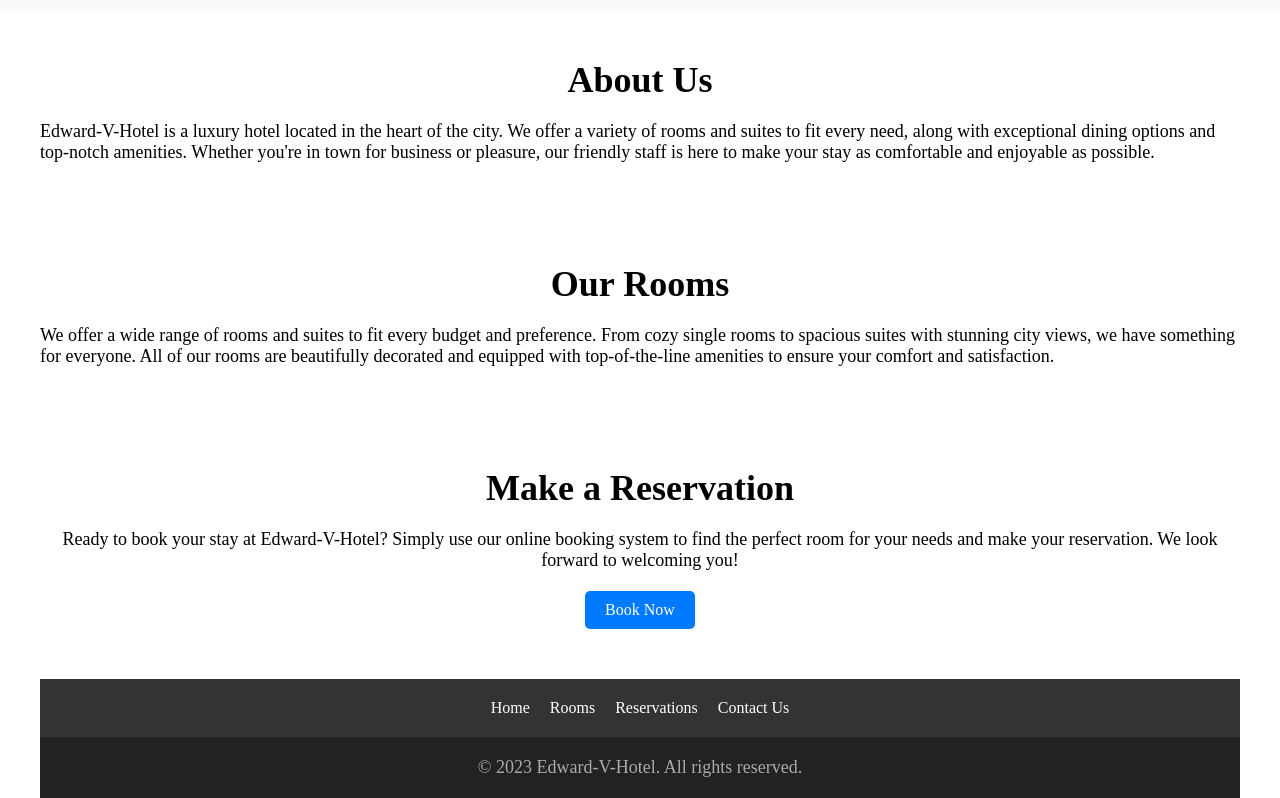
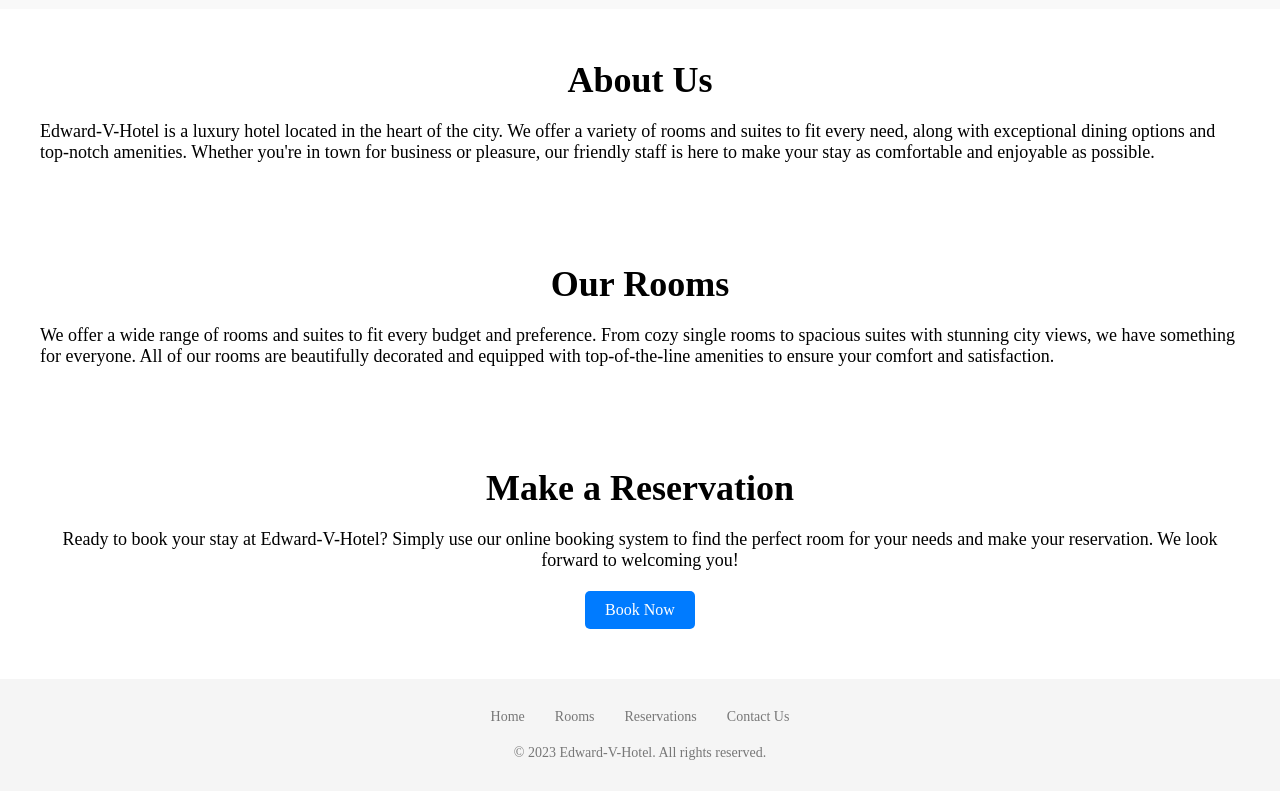
Before and after one commit to Brandon-Jeremy/Edward-V-Hotel, an Angular app in the folder site/resources/frontend/angular/: page /home in a window 1280 px wide. Shown: the part 330-1128 px from the top of the page. Built offline with nearby package versions, Linux system fonts and the light colour scheme.

Commit message:
added footer component

```diff
--- a/site/resources/frontend/angular/src/app/app.component.html
+++ b/site/resources/frontend/angular/src/app/app.component.html
@@ -1,2 +1,3 @@
 <app-header></app-header>
 <router-outlet></router-outlet>
+<app-footer></app-footer>
--- a/site/resources/frontend/angular/src/app/app.module.ts
+++ b/site/resources/frontend/angular/src/app/app.module.ts
@@ -7,6 +7,7 @@ import { UserRegistrationComponent } from './user-registration/user-registration
 import { HomeComponent } from './home/home.component';
 import { HttpClientModule } from '@angular/common/http';
 import { HeaderComponent } from './header/header.component';
+import { FooterComponent } from './footer/footer.component';
 
 
 
@@ -16,7 +17,8 @@ import { HeaderComponent } from './header/header.component';
     HomeComponent,
     UserLoginComponent,
     UserRegistrationComponent,
-    HeaderComponent
+    HeaderComponent,
+    FooterComponent
   ],
   imports: [
     BrowserModule,
--- /dev/null
+++ b/site/resources/frontend/angular/src/app/footer/footer.component.css
@@ -0,0 +1,42 @@
+.site-footer {
+    background-color: #f5f5f5;
+    padding: 30px 0;
+    text-align: center;
+    font-size: 14px;
+    color: #777;
+  }
+
+  .container {
+    max-width: 1200px;
+    margin: 0 auto;
+  }
+
+  .footer-nav {
+    margin-bottom: 20px;
+  }
+
+  .footer-menu {
+    display: flex;
+    justify-content: center;
+    list-style: none;
+    margin: 0;
+    padding: 0;
+  }
+
+  .footer-menu li {
+    margin: 0 15px;
+  }
+
+  .footer-menu a {
+    color: #777;
+    text-decoration: none;
+    transition: all 0.2s ease-in-out;
+  }
+
+  .footer-menu a:hover {
+    color: #333;
+  }
+
+  .footer-content {
+    margin-top: 20px;
+  }
--- /dev/null
+++ b/site/resources/frontend/angular/src/app/footer/footer.component.html
@@ -0,0 +1,18 @@
+<!DOCTYPE html>
+<html lang="en">
+<footer class="site-footer">
+    <div class="container">
+      <nav class="footer-nav">
+        <ul class="footer-menu">
+          <li><a href="/">Home</a></li>
+          <li><a href="/rooms">Rooms</a></li>
+          <li><a href="/reservations">Reservations</a></li>
+          <li><a href="/contact-us">Contact Us</a></li>
+        </ul>
+      </nav>
+      <div class="footer-content">
+        <p>&copy; 2023 Edward-V-Hotel. All rights reserved.</p>
+      </div>
+    </div>
+  </footer>
+</html>
--- a/site/resources/frontend/angular/src/app/header/header.component.html
+++ b/site/resources/frontend/angular/src/app/header/header.component.html
@@ -14,4 +14,5 @@
         <button><a routerLink="/login">Login</a></button>
       </div>
     </nav>
-  </header>
+</header>
+</html>
--- a/site/resources/frontend/angular/src/app/home/home.component.html
+++ b/site/resources/frontend/angular/src/app/home/home.component.html
@@ -54,7 +54,7 @@
 
 </main>
 
-<footer>
+<!-- <footer>
   <div class="container">
     <nav class="footer-nav">
       <ul class="footer-menu">
@@ -68,4 +68,4 @@
       <p>&copy; 2023 Edward-V-Hotel. All rights reserved.</p>
     </div>
   </div>
-</footer>
+</footer> -->
```
Also changed, not shown: site/resources/frontend/angular/src/app/footer/footer.component.ts (added, +10 -0 lines), 1 other file (tests, documents, lock files or other folders).
